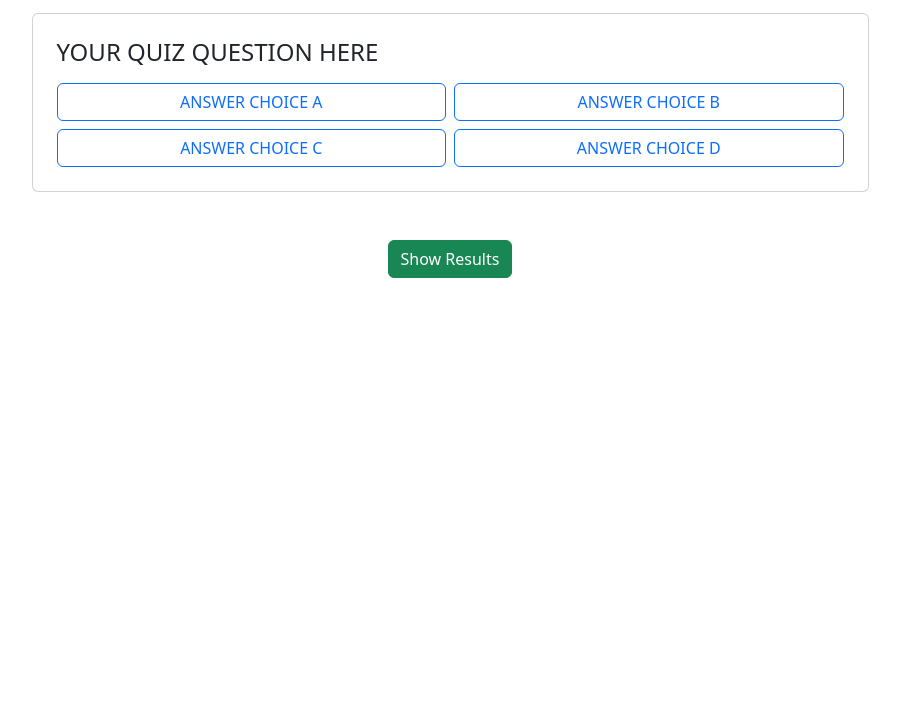
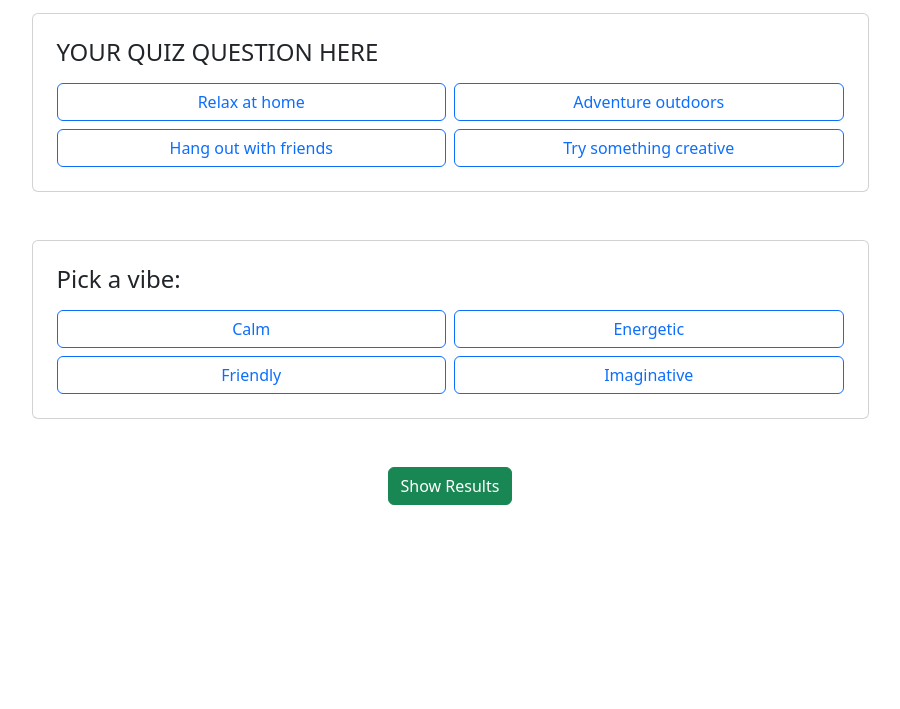
Before and after one commit to kcarrilloNorthPark/Personality_quiz, a plain HTML site: page index.html in a window 1280 px wide. Shown: the part 91-800 px from the top of the page, without its empty margins (190-1090 px from the left). Drawn offline with nearby package versions, Linux system fonts and the light colour scheme.

Commit message:
Added some questions

```diff
--- a/index.html
+++ b/index.html
@@ -9,7 +9,7 @@
     <link rel="stylesheet" href ="./css/style.css">
 </head>
 <body>
-    <h1 class="text-center mt-4">YOUR QUIZ TITLE HERE</h1>
+    <h1 class="text-center mt-4">What is your ideal weekend activity?</h1>
 
     <!-- Start quiz element -->
     <div class="container d-flex justify-content-center" id="question-1">
@@ -17,20 +17,41 @@
         <h4 class="mb-3">YOUR QUIZ QUESTION HERE</h4>
         <div class="row g-2">
           <div class="col-6">
-            <button class="btn btn-outline-primary w-100 answer-btn" data-answer="A">ANSWER CHOICE A</button>
+            <button class="btn btn-outline-primary w-100 answer-btn" data-answer="A">Relax at home</button>
           </div>
           <div class="col-6">
-            <button class="btn btn-outline-primary w-100 answer-btn" data-answer="B">ANSWER CHOICE B</button>
+            <button class="btn btn-outline-primary w-100 answer-btn" data-answer="B">Adventure outdoors</button>
           </div>
           <div class="col-6">
-            <button class="btn btn-outline-primary w-100 answer-btn" data-answer="C">ANSWER CHOICE C</button>
+            <button class="btn btn-outline-primary w-100 answer-btn" data-answer="C">Hang out with friends</button>
           </div>
           <div class="col-6">
-            <button class="btn btn-outline-primary w-100 answer-btn" data-answer="D">ANSWER CHOICE D</button>
+            <button class="btn btn-outline-primary w-100 answer-btn" data-answer="D">Try something creative</button>
           </div>
         </div>
       </div>
     </div>
+    <div class="container d-flex justify-content-center question-block" id="question-2">
+        <div class="card my-4 p-4" style="width: 75%;">
+            <h4 class="mb-3">Pick a vibe:</h4>
+
+            <div class="row g-2">
+                <div class="col-6">
+                    <button class="btn btn-outline-primary w-100 answer-btn" data-answer="A">Calm</button>
+                </div>
+                <div class="col-6">
+                    <button class="btn btn-outline-primary w-100 answer-btn" data-answer="B">Energetic</button>
+                </div>
+                <div class="col-6">
+                    <button class="btn btn-outline-primary w-100 answer-btn" data-answer="C">Friendly</button>
+                </div>
+                <div class="col-6">
+                    <button class="btn btn-outline-primary w-100 answer-btn" data-answer="D">Imaginative</button>
+                </div>
+            </div>
+        </div>
+    </div>
+
 
 
 
```
